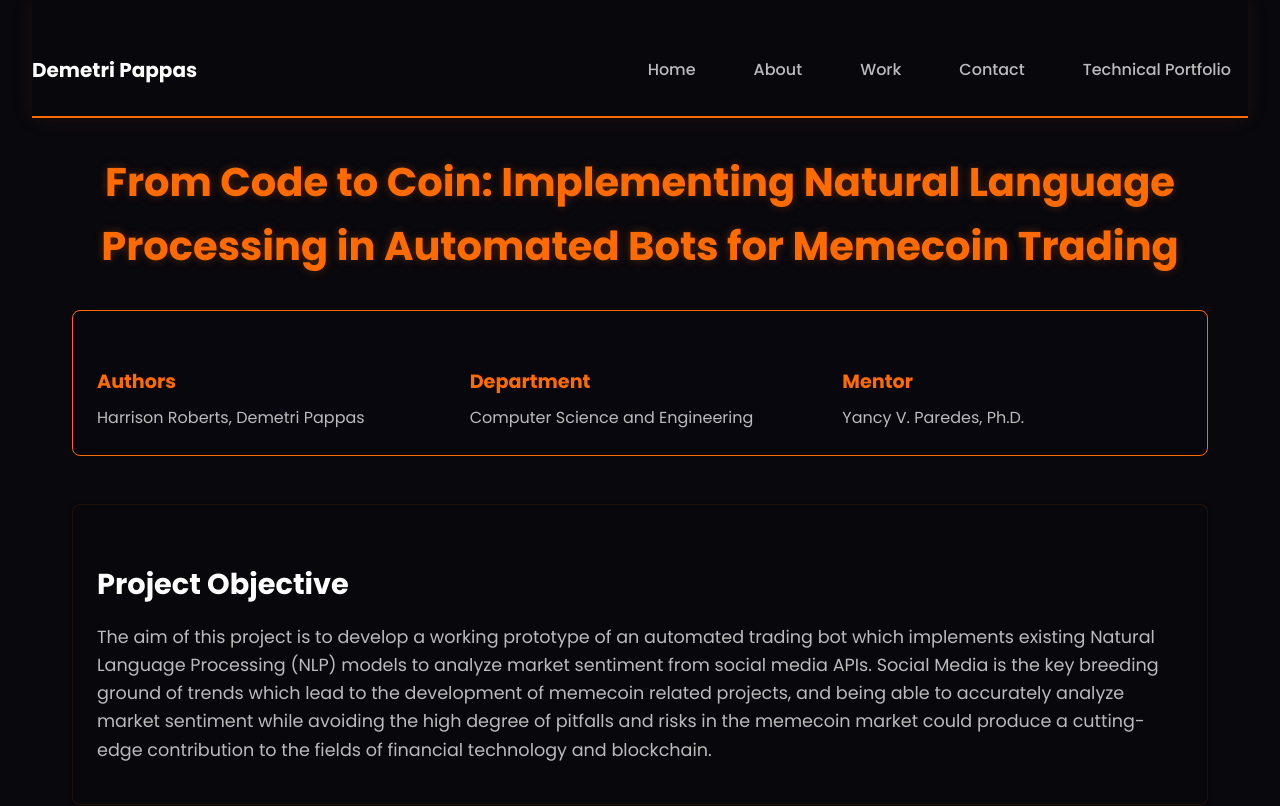
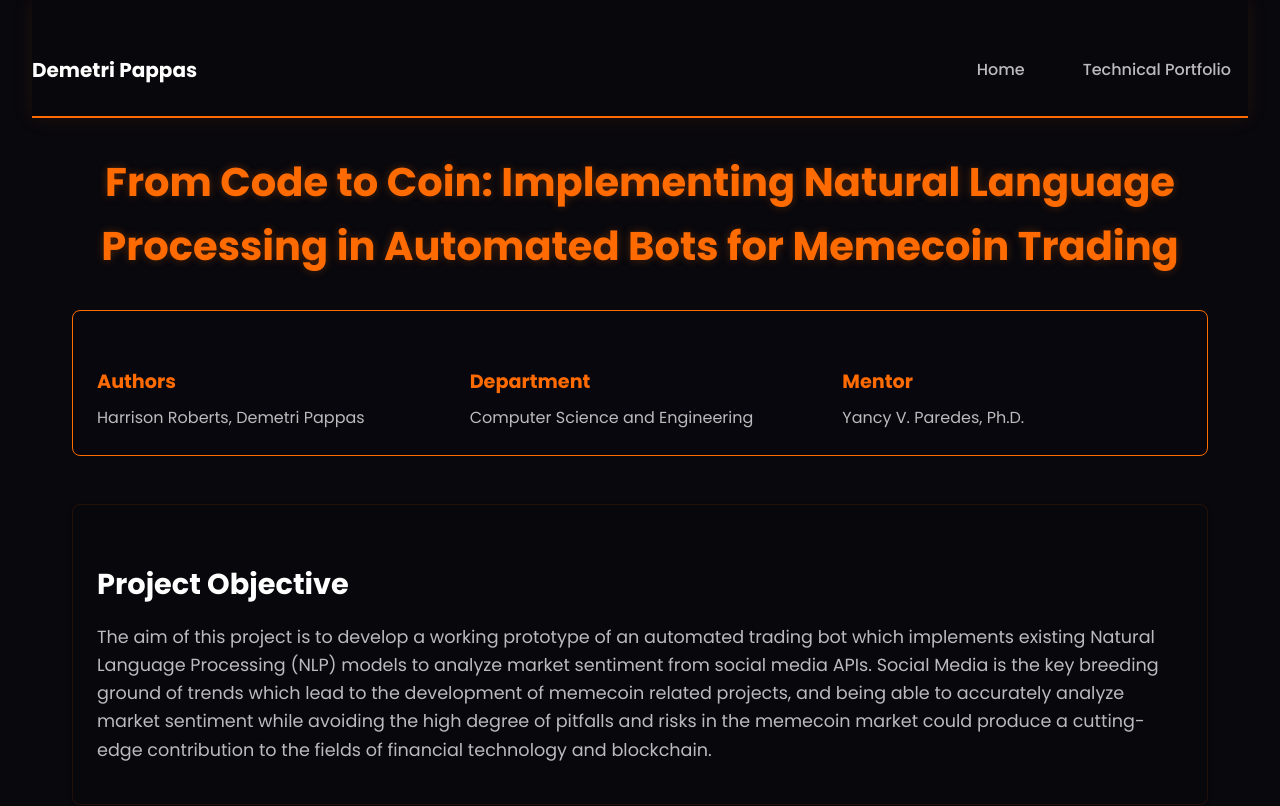
Before and after one commit to demetripappas123/Personal-Portfolio, a plain HTML site: page trading-bot.html in a window 1280 px wide. Shown: the top 806 px of the page. Drawn offline with Linux system fonts and the light colour scheme.

Commit message:
Small Navbar changes

```diff
--- a/trading-bot.html
+++ b/trading-bot.html
@@ -16,15 +16,13 @@
                 <div class="logo">Demetri Pappas</div>
                 <div class="nav-links">
                     <a href="index.html">Home</a>
-                    <a href="#about">About</a>
-                    <a href="#work">Work</a>
-                    <a href="#contact">Contact</a>
                     <div class="dropdown">
                         <a href="#" class="dropdown-toggle">Technical Portfolio</a>
                         <div class="dropdown-content">
                             <a href="professional-docs.html">Resume & Example CV</a>
                             <a href="trading-bot.html">Code to Coin</a>
                             <a href="instruction-set.html">Getting Started With Git</a>
+                            <a href="btc-tracker.html">BTC Tracker</a>
                         </div>
                     </div>
                 </div>
```
Also changed, not shown: btc-tracker.html (+0 -3 lines), instruction-set.html (+1 -3 lines), professional-docs.html (+1 -3 lines).
